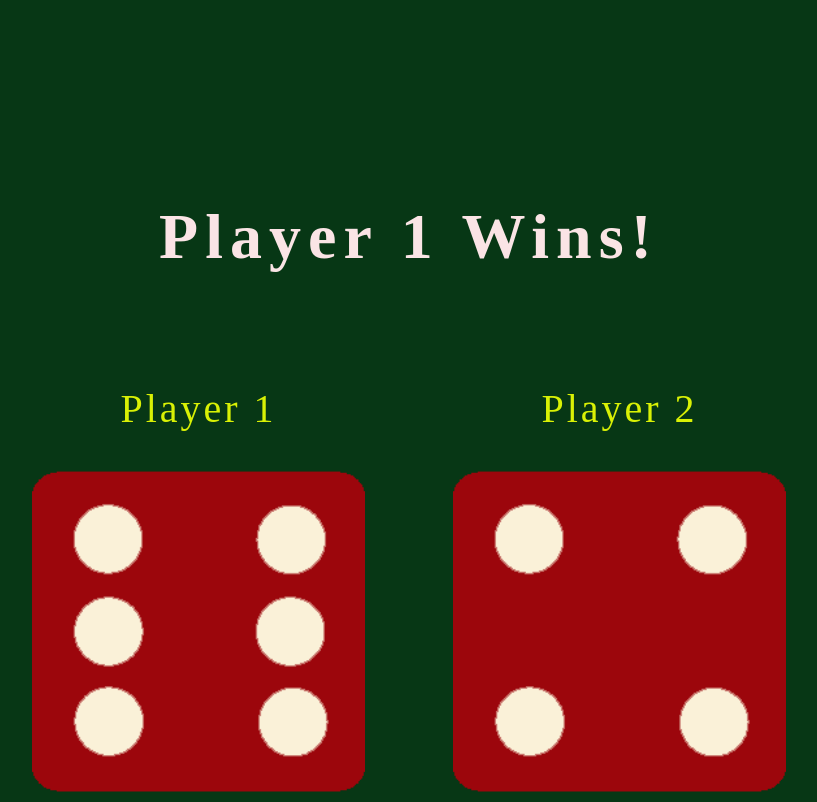
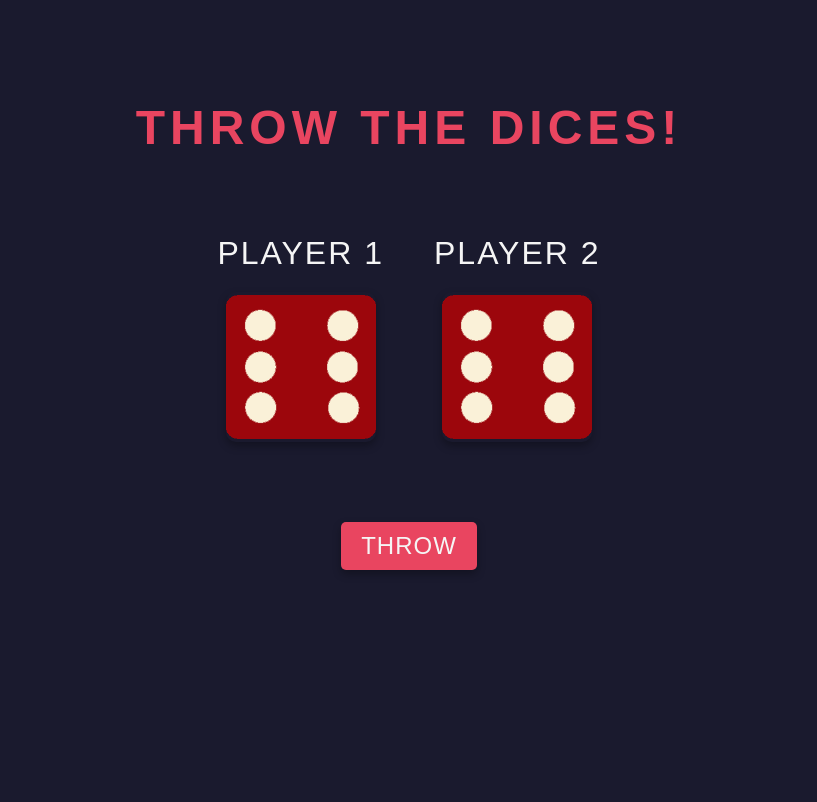
Before and after one commit to Khayalala/Dice-Game, a plain HTML site: page index.html in a window 1280 px wide. Shown: the whole page, without its empty margins (231-1048 px from the left). Drawn offline with Linux system fonts and the light colour scheme.

Commit message:
Dice_Game_Web_and_Mob

```diff
--- a/index.html
+++ b/index.html
@@ -9,7 +9,7 @@
 </head>
 <body>
     <div class="container">
-        <h1><em>Refresh Me!</em></h1>
+        <h1>Throw The Dices!</h1>
         <div class="dice_container">
             <div>
                 <span>Player 1</span>
@@ -20,6 +20,7 @@
                 <div class="right_dice"><img src="./images/dice6.png" alt="right_dice"></div>
             </div>
         </div>
+        <button type="submit">Throw</button>
     </div>
 </body>
 </html>
--- a/index.js
+++ b/index.js
@@ -1,14 +1,22 @@
 const left_dice = document.querySelector(".left_dice img");
-const right_dice= document.querySelector(".right_dice img");
+const right_dice = document.querySelector(".right_dice img");
 const h1 = document.querySelector("h1");
-let randomNumber1 = Math.ceil(Math.random()*6);
-let randomNumber2 = Math.ceil(Math.random()*6);
+const throwButton = document.querySelector("button");
+let randomNumber1 = Math.ceil(Math.random() * 6);
+let randomNumber2 = Math.ceil(Math.random() * 6);
+const attempts = [1, 2, 3, 4, 5, 6];
 
-left_dice.setAttribute("src", `./images/dice${randomNumber1}.png`);
-right_dice.setAttribute("src", `./images/dice${randomNumber2}.png`);
-
-if(randomNumber1>randomNumber2){
-    h1.innerHTML="Player 1 Wins!";
-} else if(randomNumber2>randomNumber1){
-    h1.innerHTML="Player 2 Wins!";
-} else h1.innerHTML="Draw!";
+function throwDices() {
+  throwButton.addEventListener("click", () => {
+    left_dice.setAttribute("src", `./images/dice${randomNumber1}.png`);
+    right_dice.setAttribute("src", `./images/dice${randomNumber2}.png`);
+    if (randomNumber1 > randomNumber2) {
+      h1.innerHTML = "Player 1 Wins!";
+    } else if (randomNumber2 > randomNumber1) {
+      h1.innerHTML = "Player 2 Wins!";
+    } else h1.innerHTML = "Draw!";
+    randomNumber1 = Math.ceil(Math.random() * 6);
+    randomNumber2 = Math.ceil(Math.random() * 6);
+  });
+};
+throwDices();
--- a/style.css
+++ b/style.css
@@ -1,44 +1,114 @@
-*{
+* {
   margin: 0;
   padding: 0;
   box-sizing: border-box;
 }
-body{
-    background-color: rgb(7, 55, 21);
+
+body {
+  background-color: #1a1a2e;
+  font-family: "Arial", sans-serif;
 }
-img{
-    height: 100%;
+
+img {
   width: 100%;
+  height: auto;
+  border-radius: 10px;
+  box-shadow: 0 4px 8px rgba(0, 0, 0, 0.3);
 }
-.container{
-    margin-top: 200px;
+
+.container {
+  margin-top: 100px;
   display: flex;
   flex-direction: column;
   align-items: center;
-    gap: 111px;
+  gap: 80px;
 }
-.dice_container{
+
+.dice_container {
   display: flex;
-    gap: 88px;
+  gap: 50px;
+  justify-content: center;
 }
-.dice_container>div{
+
+.dice_container > div {
   display: flex;
   flex-direction: column;
-    gap: 33px;
+  gap: 20px;
   align-items: center;
 }
-span{
-    font-size: 2.5rem;
-    color: rgb(217, 241, 5);
-    letter-spacing: 3px;
+
+span {
+  font-size: 2rem;
+  color: #f5f5f5;
+  letter-spacing: 2px;
+  text-transform: uppercase;
 }
-.left_dice, .right_dice{
-    width: 333px;
-    height: 333px;
+
+.left_dice,
+.right_dice {
+  width: 150px;
+  height: 150px;
 }
-h1{
-    font-size: 4rem;
+
+h1 {
+  font-size: 3rem;
   text-align: center;
-    color: rgb(250, 228, 229);
-    letter-spacing: 7px;
+  color: #e94560;
+  letter-spacing: 5px;
+  text-transform: uppercase;
 }
+
+button {
+  background-color: #e94560;
+  color: #f5f5f5;
+  font-size: 1.5rem;
+  padding: 10px 20px;
+  border: none;
+  border-radius: 5px;
+  cursor: pointer;
+  transition: background-color 0.3s ease, transform 0.3s ease;
+  text-transform: uppercase;
+  letter-spacing: 1px;
+  box-shadow: 0 4px 8px rgba(0, 0, 0, 0.3);
+}
+
+button:hover {
+  background-color: #d32f2f;
+  transform: translateY(-3px);
+}
+
+button:active {
+  transform: translateY(0);
+  box-shadow: 0 2px 4px rgba(0, 0, 0, 0.3);
+}
+
+@media (max-width: 768px) {
+  .container {
+    padding: 0 15px;
+    justify-content: center;
+  }
+
+  .dice_container {
+    gap: 20px;
+  }
+
+  span {
+    font-size: 1.2rem;
+  }
+
+  .left_dice,
+  .right_dice {
+    width: 80px;
+    height: 80px;
+  }
+
+  h1 {
+    font-size: 2rem;
+    letter-spacing: 2px;
+  }
+
+  button {
+    font-size: 1rem;
+    padding: 6px 12px;
+  }
+}
```
Lines whose indentation alone changed are shown as unchanged.
